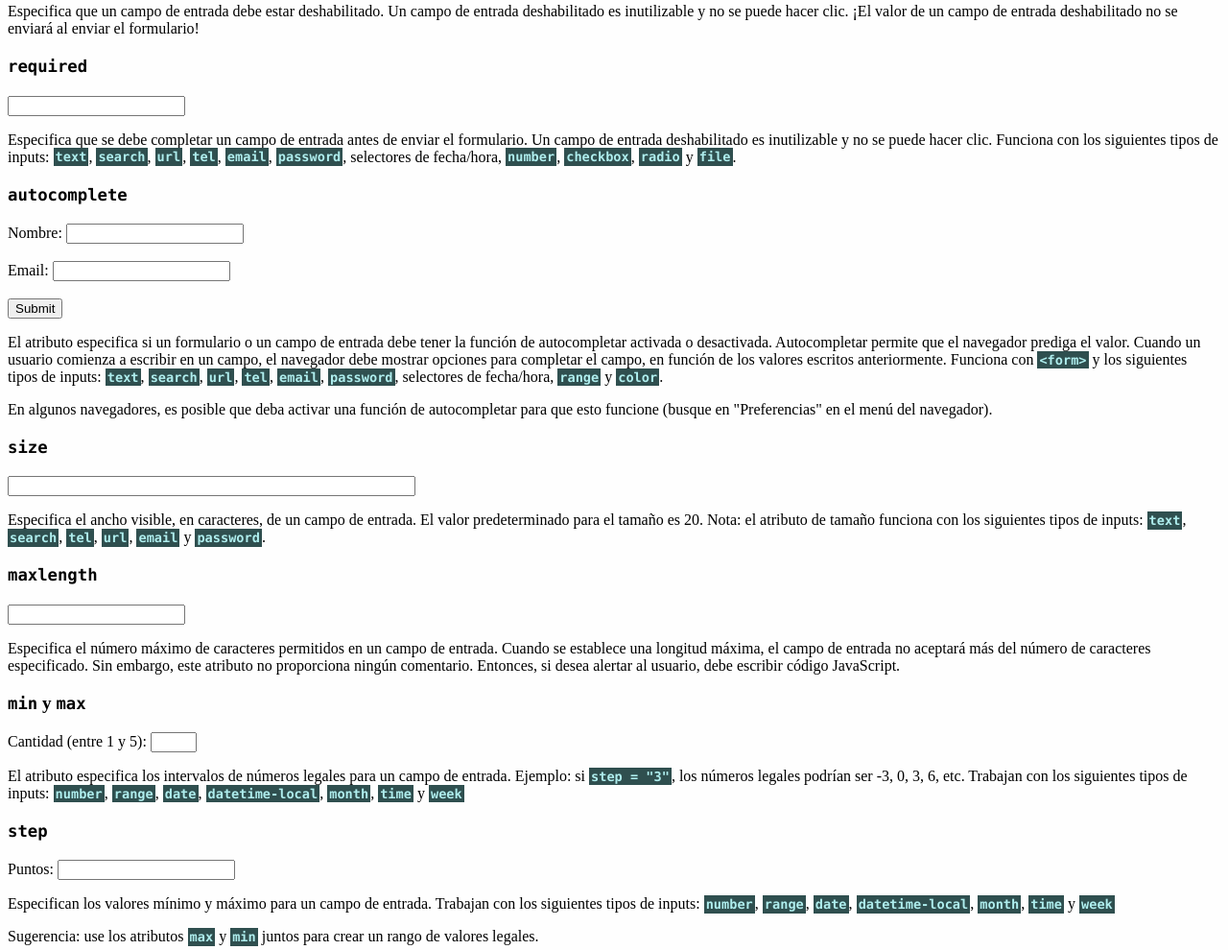
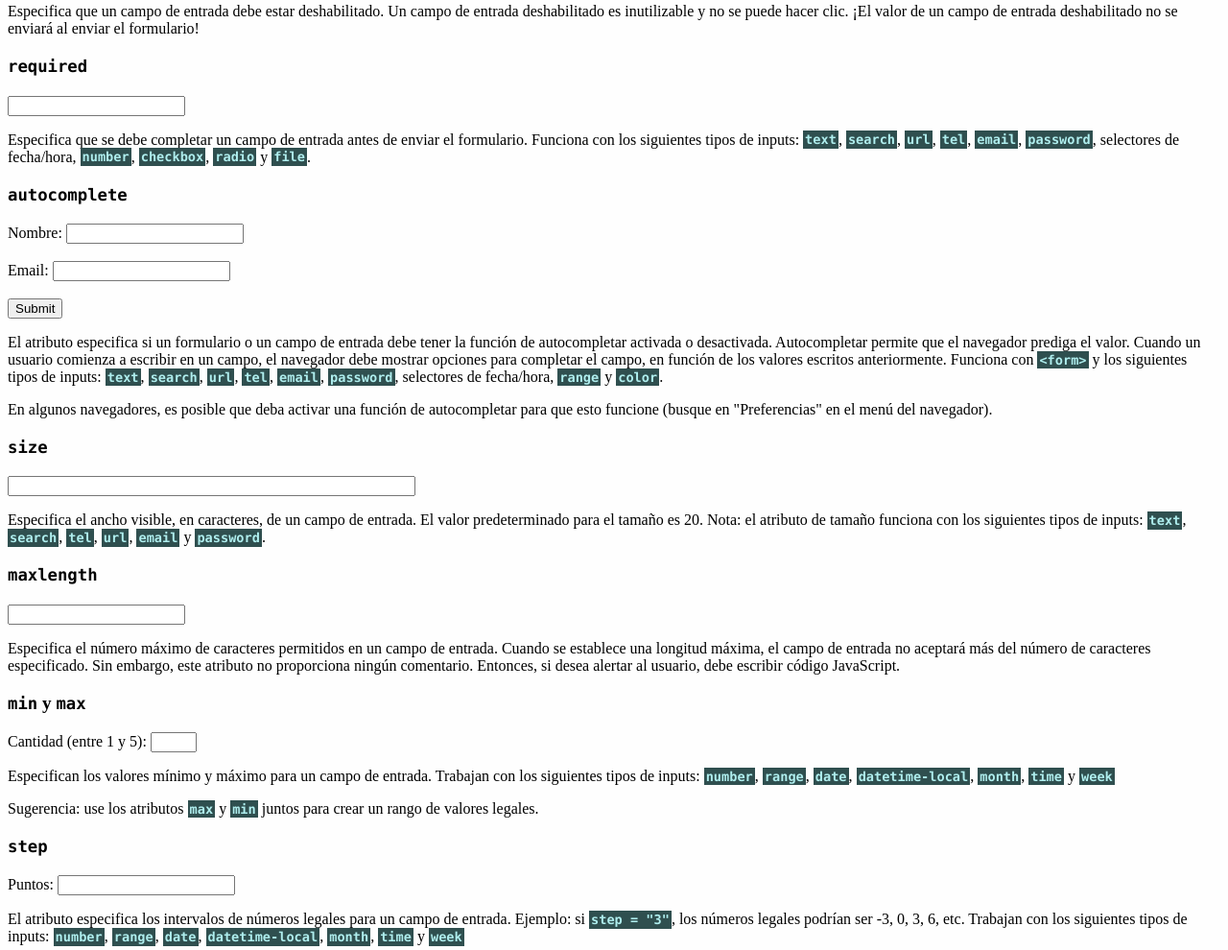
Before and after one commit to CharlyCimino/muestra-forms-html, a plain HTML site: page pages/inputsAtributos.html in a window 1280 px wide. Shown: the part 1032-2022 px from the top of the page at 96% size. Drawn offline with Linux system fonts and the light colour scheme.

Commit message:
Corregidas descripciones

```diff
--- a/pages/inputsAtributos.html
+++ b/pages/inputsAtributos.html
@@ -63,8 +63,7 @@
 
   <h3 id="required"><code>required</code></h3>
   <input type="text" id="username" name="username" required>
-  <p>Especifica que se debe completar un campo de entrada antes de enviar el formulario. Un campo de entrada
-    deshabilitado es inutilizable y no se puede hacer clic. Funciona con los siguientes tipos de inputs:
+  <p>Especifica que se debe completar un campo de entrada antes de enviar el formulario. Funciona con los siguientes tipos de inputs:
     <code>text</code>, <code>search</code>, <code>url</code>, <code>tel</code>, <code>email</code>,
     <code>password</code>, selectores de fecha/hora, <code>number</code>, <code>checkbox</code>, <code>radio</code> y
     <code>file</code>.</p>
@@ -102,19 +101,19 @@
   <h3 id="minmax"><code>min</code> y <code>max</code></h3>
   <label for="quantity">Cantidad (entre 1 y 5):</label>
   <input type="number" id="quantity" name="quantity" min="1" max="5">
-  <p>El atributo especifica los intervalos de números legales para un campo de entrada. Ejemplo: si <code>step =
-      "3"</code>, los números legales podrían ser -3, 0, 3, 6, etc. Trabajan con los siguientes tipos de inputs:
-    <code>number</code>, <code>range</code>, <code>date</code>, <code>datetime-local</code>, <code>month</code>,
-    <code>time</code> y <code>week</code></p>
-
-  <h3 id="step"><code>step</code></h3>
-  <label for="points">Puntos:</label>
-  <input type="number" id="points" name="points" step="3">
   <p>Especifican los valores mínimo y máximo para un campo de entrada. Trabajan con los siguientes tipos de inputs:
     <code>number</code>, <code>range</code>, <code>date</code>, <code>datetime-local</code>, <code>month</code>,
     <code>time</code> y <code>week</code></p>
   <p>Sugerencia: use los atributos <code>max</code> y <code>min</code> juntos para crear un rango de valores legales.
   </p>
+
+  <h3 id="step"><code>step</code></h3>
+  <label for="points">Puntos:</label>
+  <input type="number" id="points" name="points" step="3">
+  <p>El atributo especifica los intervalos de números legales para un campo de entrada. Ejemplo: si <code>step =
+      "3"</code>, los números legales podrían ser -3, 0, 3, 6, etc. Trabajan con los siguientes tipos de inputs:
+    <code>number</code>, <code>range</code>, <code>date</code>, <code>datetime-local</code>, <code>month</code>,
+    <code>time</code> y <code>week</code></p>
 
   <p><strong>Las restricciones de entrada no son infalibles y JavaScript proporciona muchas formas de agregar entradas
       ilegales. ¡Para restringir la entrada de forma segura, también debe ser verificada por el receptor (el
```
Also changed, not shown: index.html (+0 -4 lines), pages/inputs.html (+1 -1 lines).
